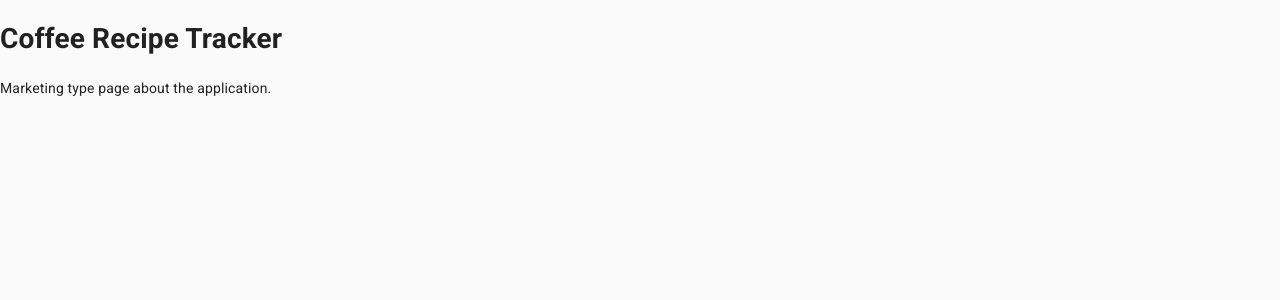
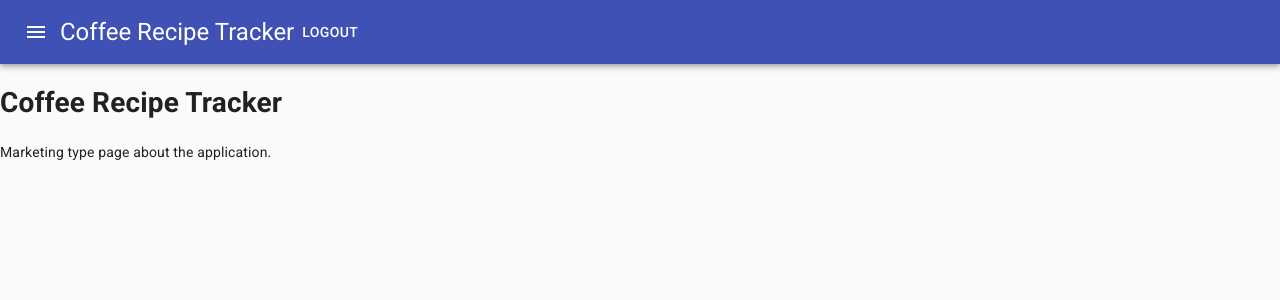
Before and after one commit to daveskull81/coffee-recipe-tracker-front-end, a React (Create React App) app: page / in a window 1280 px wide. Shown: the top 300 px of the page. Built offline with nearby package versions, Linux system fonts and the light colour scheme.

Commit message:
move AppMenuBar to App.js file and remove elsewhere used

```diff
--- a/src/App.js
+++ b/src/App.js
@@ -14,6 +14,7 @@ import AddCoffee from './forms/AddCoffee';
 import EditCoffee from './forms/EditCoffee';
 import AddMethod from './forms/AddMethod';
 import EditMethod from './forms/EditMethod';
+import AppMenuBar from './components/Layout/AppMenuBar';
 
 function App() {
 
@@ -21,6 +22,7 @@ function App() {
     <>
       <CssBaseline />
         <Router>
+            <AppMenuBar />
             <Switch>
               <Route exact path='/' component={MainPage} />
               <Route path='/login' component ={Login} />
--- a/src/components/Layout/AppMenuBar.js
+++ b/src/components/Layout/AppMenuBar.js
@@ -33,7 +33,7 @@ const AppMenuBar = ({ headingText }) => {
                     <MenuItem onClick={menuCloseHandler} component={Link} to='/recipes'>Recipes</MenuItem>
                 </Menu>
                 <Typography variant='h5'>
-                    {headingText}
+                    Coffee Recipe Tracker
                 </Typography>
                 <LogoutButton />
             </Toolbar>
--- a/src/views/Coffees.js
+++ b/src/views/Coffees.js
@@ -2,7 +2,6 @@ import React, { useState, useEffect } from 'react';
 import apiRequest from '../utils/apiRequest';
 import { Grid, Card, CardContent, CardActions, Button, Container } from '@material-ui/core'
 import { Link, useHistory } from 'react-router-dom';
-import AppMenuBar from '../components/Layout/AppMenuBar';
 
 const Coffees = ({ currentUser }) => {
 
@@ -43,7 +42,6 @@ const Coffees = ({ currentUser }) => {
 
   return (
     <>
-      <AppMenuBar headingText='Coffees'/>
       <Container maxWidth='lg'>
         <Grid container justify='flex-end' alignItems='center'>
           <Grid item xs={3}>
--- a/src/views/Home.js
+++ b/src/views/Home.js
@@ -1,12 +1,10 @@
 import React from 'react';
 import { Grid, Card, CardContent, CardActionArea, Container } from '@material-ui/core';
 import { Link } from 'react-router-dom';
-import AppMenuBar from '../components/Layout/AppMenuBar';
 
 const Home = () => {
   return (
     <>
-      <AppMenuBar headingText='Home' />
       <Container maxWidth='lg'>
         <Grid container spacing={3}>
           <Grid item xs={12}>
--- a/src/views/Methods.js
+++ b/src/views/Methods.js
@@ -2,7 +2,6 @@ import React, { useState, useEffect } from 'react';
 import apiRequest from '../utils/apiRequest';
 import { Grid, Card, CardContent, CardActions, Button, Container } from '@material-ui/core'
 import { Link, useHistory } from 'react-router-dom';
-import AppMenuBar from '../components/Layout/AppMenuBar';
 
 const Methods = ({ currentUser }) => {
 
@@ -43,7 +42,6 @@ const Methods = ({ currentUser }) => {
 
   return (
     <>
-      <AppMenuBar headingText='Methods' />
       <Container maxWidth='lg'>
         <Grid container justify='flex-end' alignItems='center'>
           <Grid item xs={3}>
```
